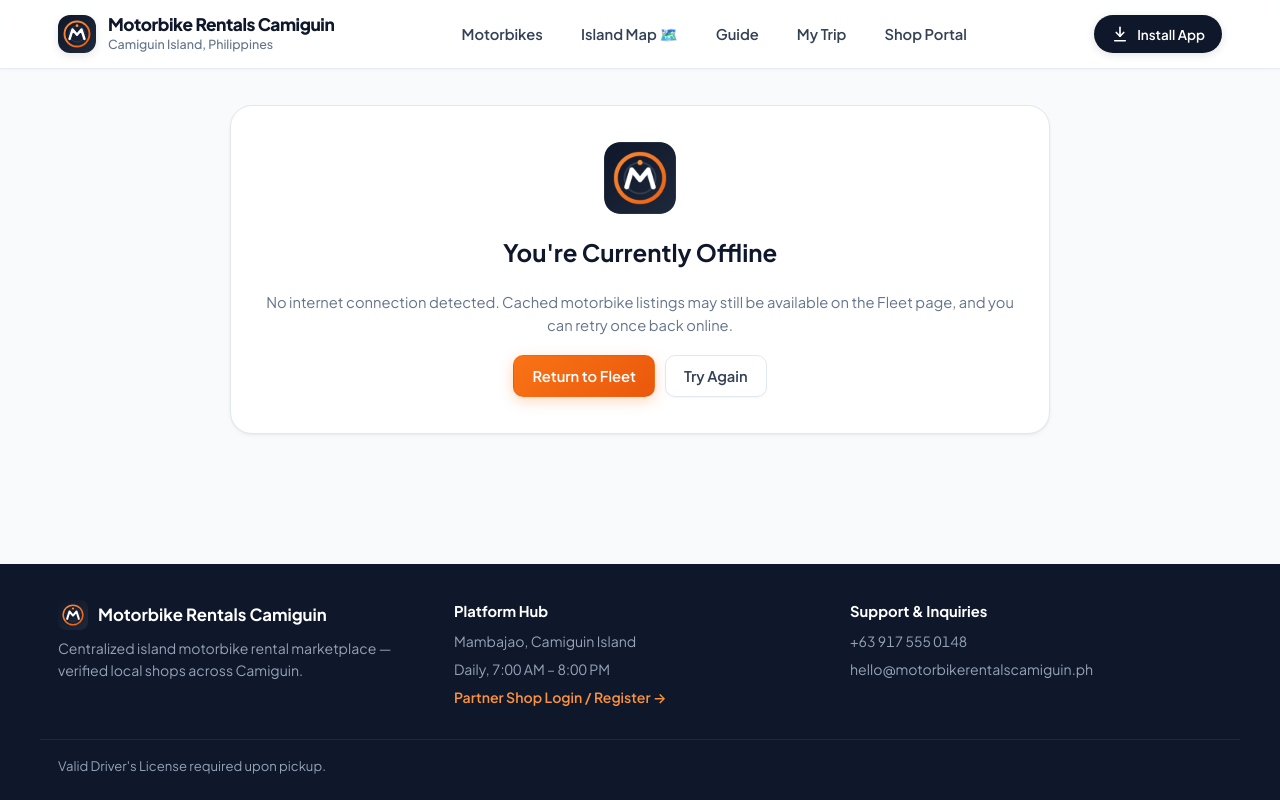
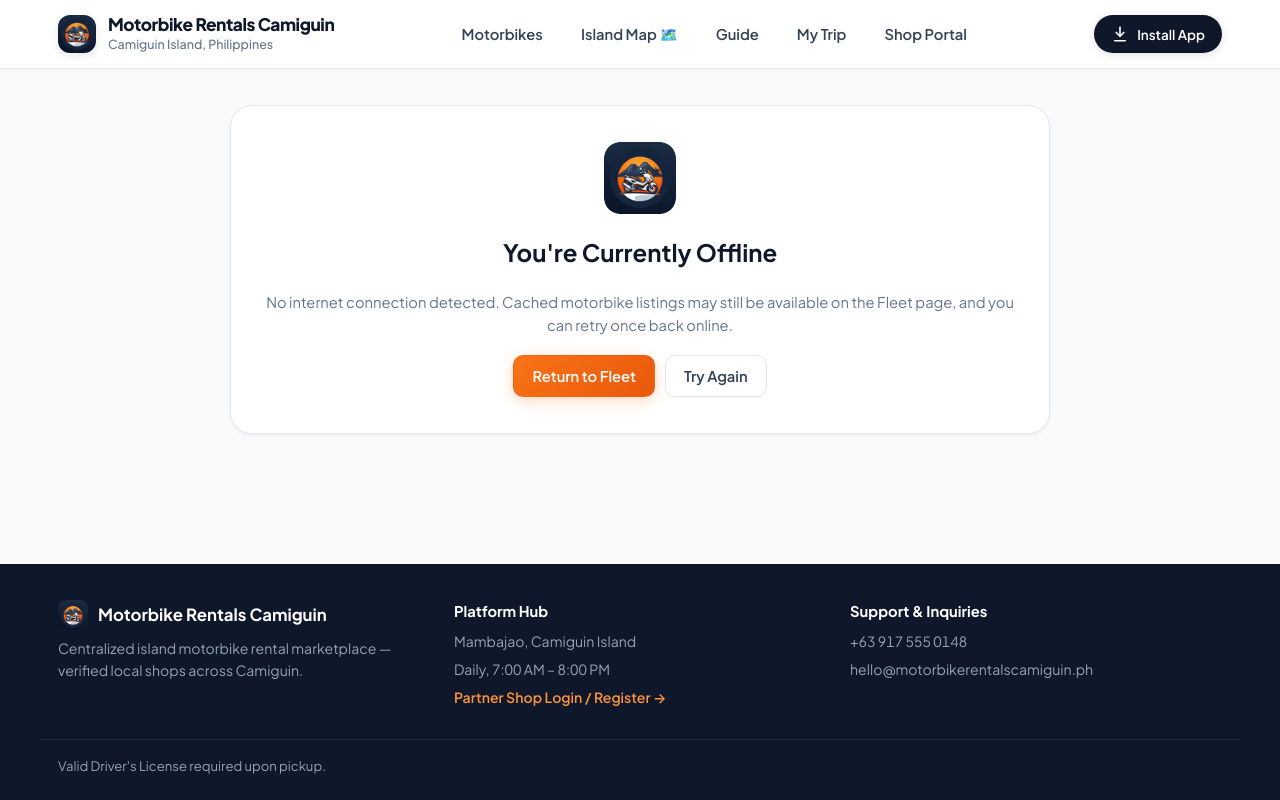
Before and after one commit to Junfols/motorbike-rentals-camiguin, a Flask app: page /offline in a window 1280 px wide. Run offline with Flask 3, Linux system fonts and the light colour scheme; data comes from the database, SQL or seed files in the repository; some libraries are stand-ins or nearby versions.

Commit message:
Update PWA home screen name to MotoRentals and generate Camiguin scooter sunset app icons

```diff
--- a/app.py
+++ b/app.py
@@ -883,12 +883,16 @@ def create_app(test_config: dict | None = None) -> Flask:
     @app.get("/manifest.webmanifest")
     def manifest(admin_app: bool = False):
         shop = get_settings(get_db())
-        shop_name = shop.get("shop_name", "Motorbike Rentals Camiguin")
-        short_name = (
-            shop_name
-            if len(shop_name) <= 15
-            else (shop_name.split()[-1] if len(shop_name.split()[-1]) <= 15 else shop_name[:12].strip())
-        )
+        shop_name = (shop.get("shop_name") or "Motorbike Rentals Camiguin").strip()
+        if shop_name.lower() == "motorbike rentals camiguin":
+            short_name = "MotoRentals"
+        elif len(shop_name) <= 15:
+            short_name = shop_name
+        elif "motorbike" in shop_name.lower():
+            short_name = "MotoRentals"
+        else:
+            short_name = shop_name[:12].strip()
+        icon_ver = "v=20"
         payload = {
             "id": "/",
             "name": shop_name,
@@ -906,25 +910,25 @@ def create_app(test_config: dict | None = None) -> Flask:
             "categories": ["travel", "lifestyle", "navigation"],
             "icons": [
                 {
-                    "src": "/static/icons/icon-192.png",
+                    "src": f"/static/icons/icon-192.png?{icon_ver}",
                     "sizes": "192x192",
                     "type": "image/png",
                     "purpose": "any",
                 },
                 {
-                    "src": "/static/icons/icon-512.png",
+                    "src": f"/static/icons/icon-512.png?{icon_ver}",
                     "sizes": "512x512",
                     "type": "image/png",
                     "purpose": "any",
                 },
                 {
-                    "src": "/static/icons/icon-maskable.png",
+                    "src": f"/static/icons/icon-maskable.png?{icon_ver}",
                     "sizes": "512x512",
                     "type": "image/png",
                     "purpose": "maskable",
                 },
                 {
-                    "src": "/static/icons/icon.svg",
+                    "src": f"/static/icons/icon.svg?{icon_ver}",
                     "sizes": "any",
                     "type": "image/svg+xml",
                     "purpose": "any",
@@ -935,19 +939,19 @@ def create_app(test_config: dict | None = None) -> Flask:
                     "name": "Browse Motorbikes",
                     "short_name": "Fleet",
                     "url": "/#fleet",
-                    "icons": [{"src": "/static/icons/icon-192.png", "sizes": "192x192", "type": "image/png"}],
+                    "icons": [{"src": f"/static/icons/icon-192.png?{icon_ver}", "sizes": "192x192", "type": "image/png"}],
                 },
                 {
                     "name": "My Bookings",
                     "short_name": "My Trips",
                     "url": "/bookings",
-                    "icons": [{"src": "/static/icons/icon-192.png", "sizes": "192x192", "type": "image/png"}],
+                    "icons": [{"src": f"/static/icons/icon-192.png?{icon_ver}", "sizes": "192x192", "type": "image/png"}],
                 },
                 {
                     "name": "Shop Portal",
                     "short_name": "Shop",
                     "url": "/shop",
-                    "icons": [{"src": "/static/icons/icon-192.png", "sizes": "192x192", "type": "image/png"}],
+                    "icons": [{"src": f"/static/icons/icon-192.png?{icon_ver}", "sizes": "192x192", "type": "image/png"}],
                 },
             ],
         }
--- a/icons.py
+++ b/icons.py
@@ -8,20 +8,45 @@ ICONS_DIR = os.path.join(BASE_DIR, "static", "icons")
 
 SVG_ICON = """<svg xmlns="http://www.w3.org/2000/svg" viewBox="0 0 512 512">
   <defs>
-    <linearGradient id="bg" x1="0%" y1="0%" x2="100%" y2="100%">
-      <stop offset="0%" stop-color="#0f172a"/>
-      <stop offset="100%" stop-color="#1e293b"/>
+    <linearGradient id="navyBg" x1="0%" y1="0%" x2="100%" y2="100%">
+      <stop offset="0%" stop-color="#132038"/>
+      <stop offset="100%" stop-color="#0b1324"/>
     </linearGradient>
-    <linearGradient id="accent" x1="0%" y1="0%" x2="100%" y2="100%">
-      <stop offset="0%" stop-color="#fb923c"/>
+    <linearGradient id="sunGrad" x1="50%" y1="0%" x2="50%" y2="100%">
+      <stop offset="0%" stop-color="#fbbf24"/>
+      <stop offset="45%" stop-color="#fb923c"/>
       <stop offset="100%" stop-color="#ea580c"/>
     </linearGradient>
+    <clipPath id="badgeClip">
+      <circle cx="256" cy="256" r="186"/>
+    </clipPath>
   </defs>
-  <rect width="512" height="512" rx="112" fill="url(#bg)"/>
-  <circle cx="256" cy="256" r="168" fill="none" stroke="url(#accent)" stroke-width="26"/>
-  <circle cx="256" cy="256" r="108" fill="none" stroke="#334155" stroke-width="10"/>
-  <path d="M156 322 L196 196 L256 266 L316 196 L356 322" fill="none" stroke="#ffffff" stroke-width="34" stroke-linecap="round" stroke-linejoin="round"/>
-  <circle cx="256" cy="144" r="18" fill="#fb923c"/>
+  <rect width="512" height="512" rx="112" fill="url(#navyBg)"/>
+  <circle cx="256" cy="256" r="218" fill="#17253d" opacity="0.55"/>
+  <g clip-path="url(#badgeClip)">
+    <circle cx="256" cy="256" r="186" fill="url(#sunGrad)"/>
+    <path d="M56 266 L152 152 L192 146 L236 186 L284 134 L318 134 L452 266 Z" fill="#2c3a4f"/>
+    <path d="M366 266 Q374 232 390 208" fill="none" stroke="#162235" stroke-width="9" stroke-linecap="round"/>
+    <path d="M390 208 Q364 196 346 212 Q368 208 390 212 Z" fill="#162235"/>
+    <path d="M390 208 Q420 204 432 220 Q412 214 390 212 Z" fill="#162235"/>
+    <path d="M62 372 Q256 344 450 372 L450 456 L62 456 Z" fill="#ffffff"/>
+    <path d="M62 368 Q256 344 450 368" fill="none" stroke="#0f172a" stroke-width="10" stroke-linecap="round"/>
+  </g>
+  <g stroke="#0f172a" stroke-width="10" stroke-linejoin="round" stroke-linecap="round">
+    <circle cx="164" cy="330" r="42" fill="#1e293b"/>
+    <circle cx="164" cy="330" r="22" fill="#ffffff" stroke="#ea580c" stroke-width="8"/>
+    <circle cx="352" cy="330" r="42" fill="#1e293b"/>
+    <circle cx="352" cy="330" r="22" fill="#ffffff" stroke="#ea580c" stroke-width="8"/>
+    <path d="M120 296 L194 334 L184 350 L114 310 Z" fill="#e2e8f0"/>
+    <path d="M132 248 L224 252 Q246 278 274 282 L300 250 L282 214 Q282 198 308 198 L340 220 L360 254 Q362 276 336 286 L312 346 L232 346 L186 322 L126 274 Z" fill="#ffffff"/>
+    <path d="M148 242 Q204 236 254 268 L244 278 Q196 258 144 256 Z" fill="#1e293b"/>
+    <path d="M308 196 L326 184 L348 220 L330 224 Z" fill="#f97316"/>
+    <path d="M332 232 L356 244 L350 258 L328 246 Z" fill="#f97316"/>
+    <path d="M214 304 L286 312 L278 326 L210 318 Z" fill="#f97316"/>
+    <path d="M324 286 Q364 276 384 300 L352 302 Z" fill="#ffffff"/>
+    <path d="M262 204 L298 198 L286 178" fill="none" stroke="#ffffff" stroke-width="10"/>
+    <ellipse cx="268" cy="172" rx="14" ry="9" fill="#ffffff"/>
+  </g>
 </svg>
 """
 
--- a/templates/admin.html
+++ b/templates/admin.html
@@ -8,7 +8,7 @@
   <div id="admin-login-view" class="admin-login-wrap hidden">
     <form id="admin-login-form" class="card admin-login-card">
       <div class="admin-login-head">
-        <img src="/static/icons/icon.svg" alt="" width="44" height="44">
+        <img src="/static/icons/icon-192.png?v=20" alt="" width="44" height="44" style="border-radius:12px;">
         <div>
           <h1>👑 Platform Super Admin</h1>
           <p class="text-muted">Verify partner shops, oversee all bookings, and manage settings.</p>
--- a/templates/base.html
+++ b/templates/base.html
@@ -9,16 +9,16 @@
   <meta name="mobile-web-app-capable" content="yes">
   <meta name="apple-mobile-web-app-capable" content="yes">
   <meta name="apple-mobile-web-app-status-bar-style" content="black-translucent">
-  <meta name="apple-mobile-web-app-title" content="CamiguinMoto">
+  <meta name="apple-mobile-web-app-title" content="MotoRentals">
 
   {% if active_nav == 'admin' %}
   <link rel="manifest" href="/admin.webmanifest">
   {% else %}
   <link rel="manifest" href="/manifest.webmanifest">
   {% endif %}
-  <link rel="icon" type="image/svg+xml" href="/static/icons/icon.svg">
-  <link rel="icon" type="image/png" sizes="192x192" href="/static/icons/icon-192.png">
-  <link rel="apple-touch-icon" sizes="180x180" href="/static/icons/apple-touch-icon.png">
+  <link rel="icon" type="image/png" sizes="192x192" href="/static/icons/icon-192.png?v=20">
+  <link rel="icon" type="image/svg+xml" href="/static/icons/icon.svg?v=20">
+  <link rel="apple-touch-icon" sizes="180x180" href="/static/icons/apple-touch-icon.png?v=20">
   <link rel="preconnect" href="https://fonts.googleapis.com">
   <link rel="preconnect" href="https://fonts.gstatic.com" crossorigin>
   <link href="https://fonts.googleapis.com/css2?family=Plus+Jakarta+Sans:wght@400;500;600;700;800&display=swap" rel="stylesheet">
@@ -35,7 +35,7 @@
   <header class="site-header">
     <div class="container header-inner">
       <a href="/" class="brand-link" aria-label="{{ shop.shop_name }} Home">
-        <img src="/static/icons/icon.svg" alt="" class="brand-logo" width="38" height="38" data-admin-tap-trigger>
+        <img src="/static/icons/icon-192.png?v=20" alt="" class="brand-logo" width="38" height="38" data-admin-tap-trigger>
         <div class="brand-text">
           <span class="brand-name" data-shop-name>{{ shop.shop_name }}</span>
           <span class="brand-location" data-shop-location>{{ shop.location }}</span>
@@ -74,7 +74,7 @@
     <div class="container footer-grid">
       <div>
         <div class="footer-brand">
-          <img src="/static/icons/icon.svg" alt="" width="30" height="30" data-admin-tap-trigger>
+          <img src="/static/icons/icon-192.png?v=20" alt="" width="30" height="30" style="border-radius:8px;" data-admin-tap-trigger>
           <strong data-shop-name>{{ shop.shop_name }}</strong>
         </div>
         <p class="footer-muted" data-shop-tagline>{{ shop.tagline }}</p>
@@ -156,7 +156,7 @@
       </div>
       <div class="modal-body">
         <div class="install-hero-row">
-          <img src="/static/icons/icon-192.png" alt="App Icon" width="56" height="56" class="install-preview-icon">
+          <img src="/static/icons/icon-192.png?v=20" alt="App Icon" width="56" height="56" class="install-preview-icon">
           <div>
             <strong>Works like a native mobile app</strong>
             <p class="text-muted">Launch from your home screen, manage bookings, and browse fleet anytime.</p>
--- a/templates/contract_print.html
+++ b/templates/contract_print.html
@@ -4,7 +4,8 @@
   <meta charset="UTF-8">
   <meta name="viewport" content="width=device-width, initial-scale=1.0">
   <title>Rental Contract &amp; Receipt &bull; {{ b.booking_code }} &bull; Motorbike Rentals Camiguin</title>
-  <link rel="icon" type="image/svg+xml" href="/static/icons/icon.svg">
+  <link rel="icon" type="image/png" sizes="192x192" href="/static/icons/icon-192.png?v=20">
+  <link rel="icon" type="image/svg+xml" href="/static/icons/icon.svg?v=20">
   <style>
     :root {
       --primary: #0f2b3a;
--- a/templates/offline.html
+++ b/templates/offline.html
@@ -5,7 +5,7 @@
 {% block content %}
 <section class="section container page-narrow text-center">
   <div class="card offline-card">
-    <img src="/static/icons/icon-192.png" alt="{{ shop.shop_name }}" width="72" height="72" class="offline-icon">
+    <img src="/static/icons/icon-192.png?v=20" alt="{{ shop.shop_name }}" width="72" height="72" class="offline-icon">
     <h1>You're Currently Offline</h1>
     <p class="text-muted">No internet connection detected. Cached motorbike listings may still be available on the Fleet page, and you can retry once back online.</p>
     <div class="offline-actions">
--- a/templates/partner.html
+++ b/templates/partner.html
@@ -8,7 +8,7 @@
   <div id="partner-auth-view" class="partner-auth-wrap hidden">
     <div class="card partner-auth-card">
       <div class="admin-login-head">
-        <img src="/static/icons/icon.svg" alt="" width="44" height="44">
+        <img src="/static/icons/icon-192.png?v=20" alt="" width="44" height="44" style="border-radius:12px;">
         <div>
           <h1>🏪 Shop &amp; Partner Portal</h1>
           <p class="text-muted">Log in or register your Motorbike Rental Shop on {{ shop.shop_name }}.</p>
```
Also changed, not shown: static/sw.js (+6 -6 lines), tests/test_app.py (+3 -1 lines), static/icons/apple-touch-icon.png, static/icons/icon-192.png, static/icons/icon-512.png, static/icons/icon-maskable.png, static/icons/icon.svg.
